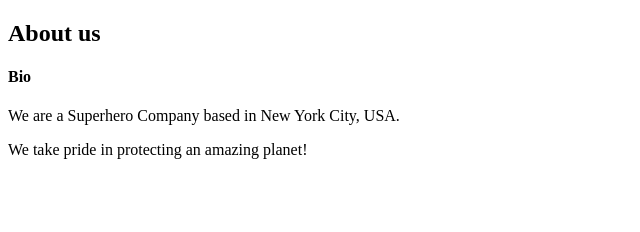
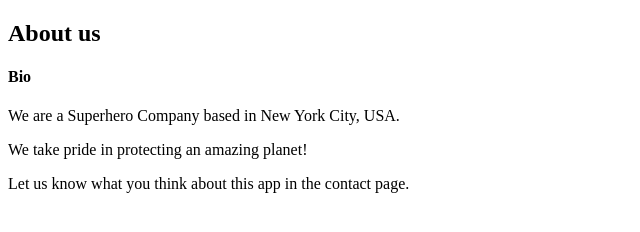
Before and after one commit to somecallmeMo/Superhero-App, a plain HTML site: page about.html in a window 1280 px wide. Shown: the whole page, without its empty margins (0-640 px from the left). Drawn offline with Linux system fonts and the light colour scheme.

Commit message:
Update about.html

```diff
--- a/about.html
+++ b/about.html
@@ -9,5 +9,7 @@
         <h4>Bio</h4>
         <p>We are a Superhero Company based in New York City, USA.</p>
         <p>We take pride in protecting an amazing planet!</p>
+        <p>Let us know what you think about this app in the contact page.</p>
+
     </body>
 </html>
```
